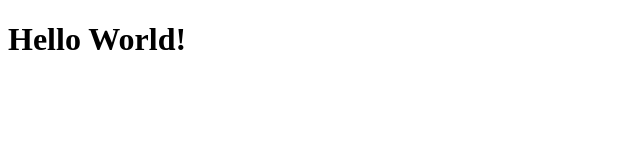
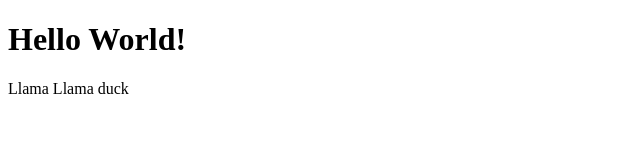
Before and after one commit to KylerBrowne/Test, a plain HTML site: page index.html in a window 1280 px wide. Shown: the whole page, without its empty margins (0-640 px from the left). Drawn offline with Linux system fonts and the light colour scheme.

Commit message:
Update index.html
added a paragraph

```diff
--- a/index.html
+++ b/index.html
@@ -8,5 +8,6 @@
   </head>
   <body>
     <h1>Hello World!</h1>
+    <p>Llama Llama duck</p>
   </body>
 </html>
```
